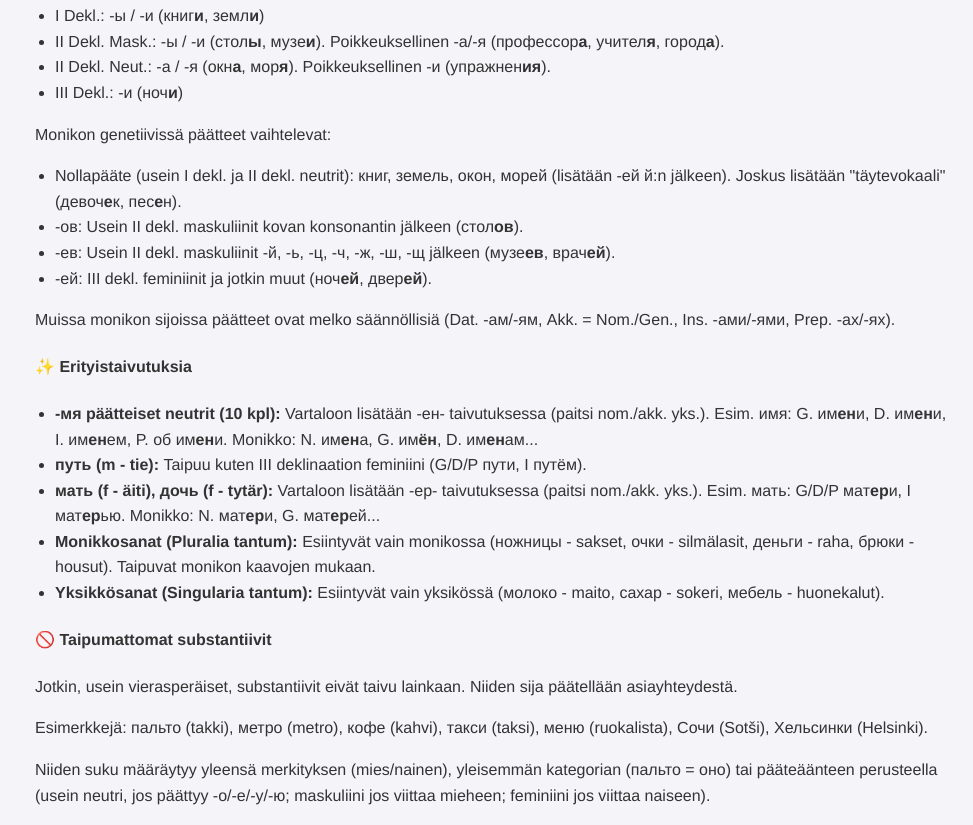
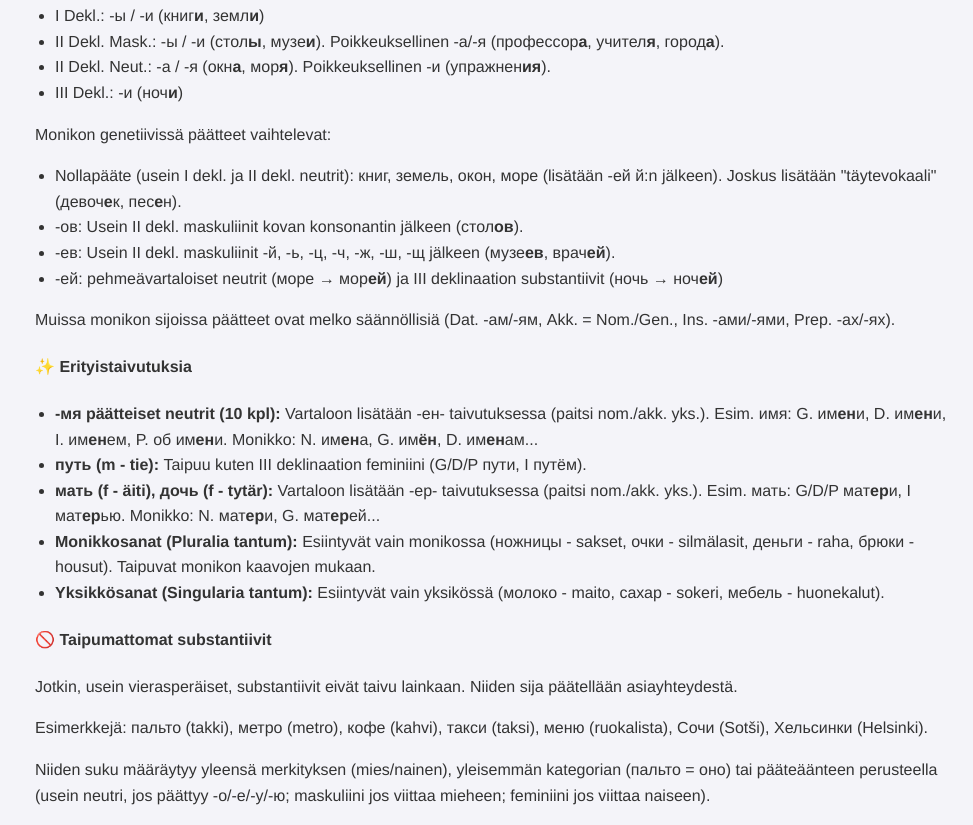
Before and after one commit to AkseliLarikka/AkseliLarikka.github.io, a plain HTML site: page rus.html in a window 1280 px wide. Shown: the part 4555-5380 px from the top of the page, without its empty margins (307-1280 px from the left). Drawn offline with Linux system fonts and the light colour scheme.

Commit message:
rus.html p'ivityksiä

```diff
--- a/rus.html
+++ b/rus.html
@@ -510,11 +510,11 @@
         </ul>
         <p>Monikon genetiivissä päätteet vaihtelevat:</p>
         <ul>
-            <li>Nollapääte (usein I dekl. ja II dekl. neutrit): книг, земель, окон, морей (lisätään -ей й:n jälkeen).
+            <li>Nollapääte (usein I dekl. ja II dekl. neutrit): книг, земель, окон, море (lisätään -ей й:n jälkeen).
                 Joskus lisätään "täytevokaali" (девоч<b>е</b>к, пес<b>е</b>н).</li>
             <li>-ов: Usein II dekl. maskuliinit kovan konsonantin jälkeen (стол<b>ов</b>).</li>
             <li>-ев: Usein II dekl. maskuliinit -й, -ь, -ц, -ч, -ж, -ш, -щ jälkeen (музе<b>ев</b>, врач<b>ей</b>).</li>
-            <li>-ей: III dekl. feminiinit ja jotkin muut (ноч<b>ей</b>, двер<b>ей</b>).</li>
+            <li>-ей: pehmeävartaloiset neutrit (море → мор<b>ей</b>) ja III deklinaation substantiivit (ночь → ноч<b>ей</b>)</li>
         </ul>
         <p>Muissa monikon sijoissa päätteet ovat melko säännöllisiä (Dat. -ам/-ям, Akk. = Nom./Gen., Ins. -ами/-ями,
             Prep. -ах/-ях).</p>
@@ -1684,7 +1684,7 @@
         <p>Verbit, adjektiivit ja substantiivit voivat vaatia tiettyä sijamuotoa (rektiona).</p>
         <ul>
             <li>бояться + <i>Genetiivi</i> (pelätä jotakin): бояться темноты</li>
-            <li>верить + <i>Datiivi</i> (uskoa jotakuta/johonkin): верить другу, верить в чудо (G)</li>
+            <li>верить + <i>Datiivi</i> (uskoa jotakuta/johonkin): верить другу, верить в чудо (Akk)</li>
             <li>ждать + <i>Genetiivi/Akkusatiivi</i> (odottaa jotakuta/jotakin): ждать автобуса (G) / ждать автобус (A)
             </li>
             <li>зависеть от + <i>Genetiivi</i> (riippua jostakin): зависеть от погоды</li>
```
